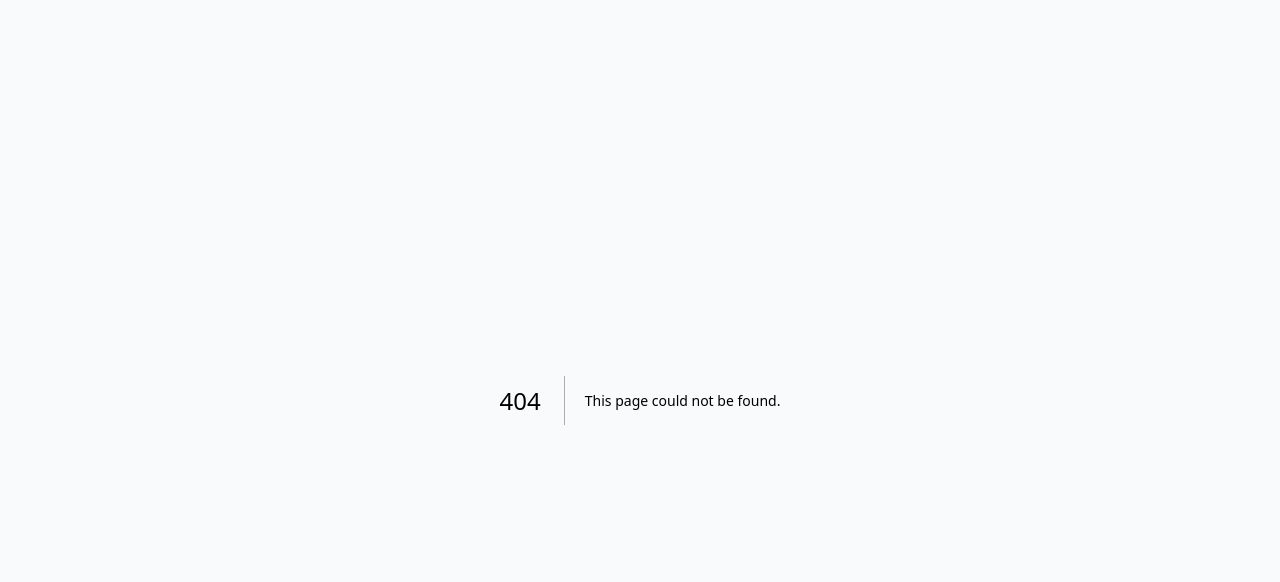
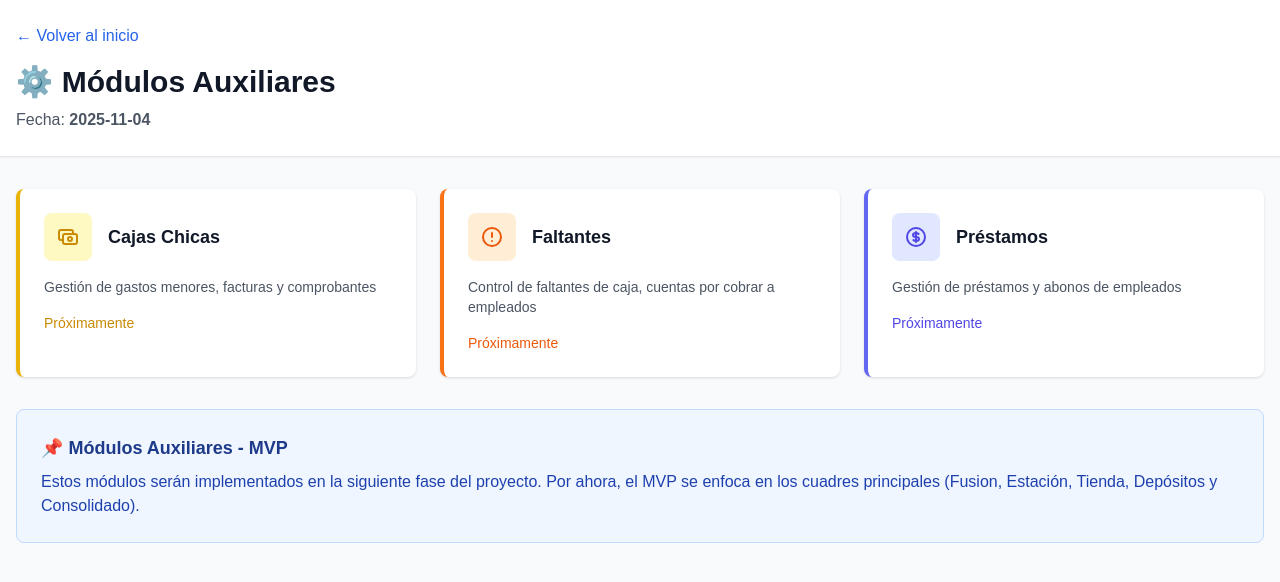
Before and after one commit to eljaimer/estacion-cuadres, a Next.js app: page /auxiliares in a window 1280 px wide. Before the commit this address had no page. Shown: the top 582 px of the page. Built offline with nearby package versions, Linux system fonts and the light colour scheme.

Commit message:
Create page.tsx

```diff
--- /dev/null
+++ b/src/app/auxiliares/page.tsx
@@ -0,0 +1,104 @@
+'use client'
+
+import { useSearchParams } from 'next/navigation'
+import Link from 'next/link'
+
+export default function AuxiliaresPage() {
+  const searchParams = useSearchParams()
+  const fecha = searchParams.get('fecha') || new Date().toISOString().split('T')[0]
+
+  return (
+    <div className="min-h-screen bg-gray-50">
+      {/* Header */}
+      <header className="bg-white shadow-sm border-b border-gray-200">
+        <div className="container mx-auto px-4 py-6">
+          <Link href="/" className="text-blue-600 hover:text-blue-800 mb-4 inline-block">
+            ← Volver al inicio
+          </Link>
+          <h1 className="text-3xl font-bold text-gray-900 mb-2">
+            ⚙️ Módulos Auxiliares
+          </h1>
+          <p className="text-gray-600">
+            Fecha: <strong>{fecha}</strong>
+          </p>
+        </div>
+      </header>
+
+      <main className="container mx-auto px-4 py-8">
+        {/* Módulos Disponibles */}
+        <div className="grid grid-cols-1 md:grid-cols-3 gap-6">
+          {/* Cajas Chicas */}
+          <div className="bg-white rounded-lg shadow p-6 border-l-4 border-yellow-500">
+            <div className="flex items-center mb-4">
+              <div className="p-3 bg-yellow-100 rounded-lg">
+                <svg className="w-6 h-6 text-yellow-600" fill="none" stroke="currentColor" viewBox="0 0 24 24">
+                  <path strokeLinecap="round" strokeLinejoin="round" strokeWidth={2} d="M17 9V7a2 2 0 00-2-2H5a2 2 0 00-2 2v6a2 2 0 002 2h2m2 4h10a2 2 0 002-2v-6a2 2 0 00-2-2H9a2 2 0 00-2 2v6a2 2 0 002 2zm7-5a2 2 0 11-4 0 2 2 0 014 0z" />
+                </svg>
+              </div>
+              <h3 className="ml-4 text-lg font-semibold text-gray-900">
+                Cajas Chicas
+              </h3>
+            </div>
+            <p className="text-gray-600 text-sm mb-4">
+              Gestión de gastos menores, facturas y comprobantes
+            </p>
+            <div className="text-yellow-600 font-medium text-sm">
+              Próximamente
+            </div>
+          </div>
+
+          {/* Faltantes Empleados */}
+          <div className="bg-white rounded-lg shadow p-6 border-l-4 border-orange-500">
+            <div className="flex items-center mb-4">
+              <div className="p-3 bg-orange-100 rounded-lg">
+                <svg className="w-6 h-6 text-orange-600" fill="none" stroke="currentColor" viewBox="0 0 24 24">
+                  <path strokeLinecap="round" strokeLinejoin="round" strokeWidth={2} d="M12 8v4m0 4h.01M21 12a9 9 0 11-18 0 9 9 0 0118 0z" />
+                </svg>
+              </div>
+              <h3 className="ml-4 text-lg font-semibold text-gray-900">
+                Faltantes
+              </h3>
+            </div>
+            <p className="text-gray-600 text-sm mb-4">
+              Control de faltantes de caja, cuentas por cobrar a empleados
+            </p>
+            <div className="text-orange-600 font-medium text-sm">
+              Próximamente
+            </div>
+          </div>
+
+          {/* Préstamos Empleados */}
+          <div className="bg-white rounded-lg shadow p-6 border-l-4 border-indigo-500">
+            <div className="flex items-center mb-4">
+              <div className="p-3 bg-indigo-100 rounded-lg">
+                <svg className="w-6 h-6 text-indigo-600" fill="none" stroke="currentColor" viewBox="0 0 24 24">
+                  <path strokeLinecap="round" strokeLinejoin="round" strokeWidth={2} d="M12 8c-1.657 0-3 .895-3 2s1.343 2 3 2 3 .895 3 2-1.343 2-3 2m0-8c1.11 0 2.08.402 2.599 1M12 8V7m0 1v8m0 0v1m0-1c-1.11 0-2.08-.402-2.599-1M21 12a9 9 0 11-18 0 9 9 0 0118 0z" />
+                </svg>
+              </div>
+              <h3 className="ml-4 text-lg font-semibold text-gray-900">
+                Préstamos
+              </h3>
+            </div>
+            <p className="text-gray-600 text-sm mb-4">
+              Gestión de préstamos y abonos de empleados
+            </p>
+            <div className="text-indigo-600 font-medium text-sm">
+              Próximamente
+            </div>
+          </div>
+        </div>
+
+        {/* Información */}
+        <div className="mt-8 bg-blue-50 border border-blue-200 rounded-lg p-6">
+          <h3 className="text-lg font-semibold text-blue-900 mb-2">
+            📌 Módulos Auxiliares - MVP
+          </h3>
+          <p className="text-blue-800">
+            Estos módulos serán implementados en la siguiente fase del proyecto.
+            Por ahora, el MVP se enfoca en los cuadres principales (Fusion, Estación, Tienda, Depósitos y Consolidado).
+          </p>
+        </div>
+      </main>
+    </div>
+  )
+}
```
